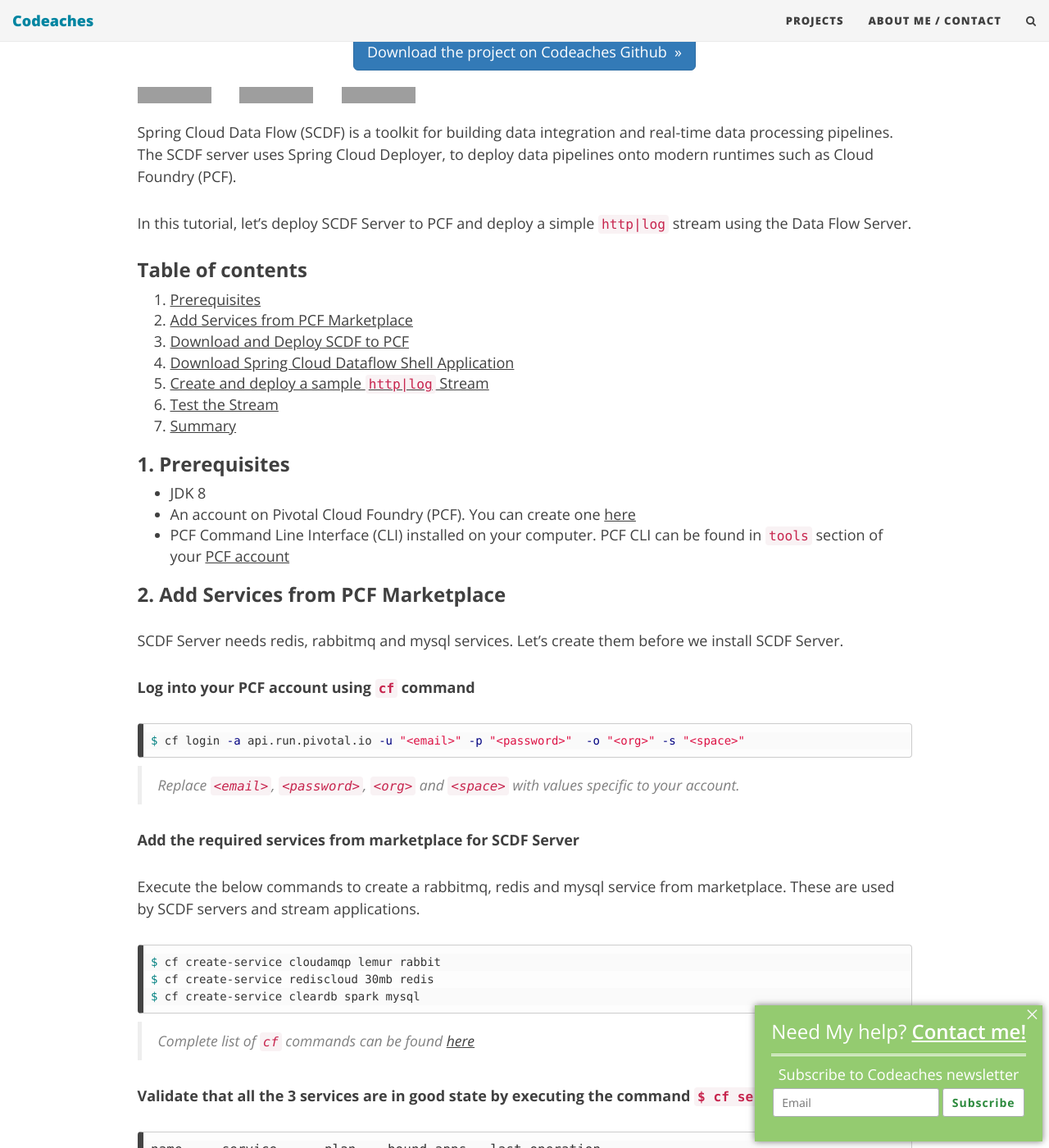
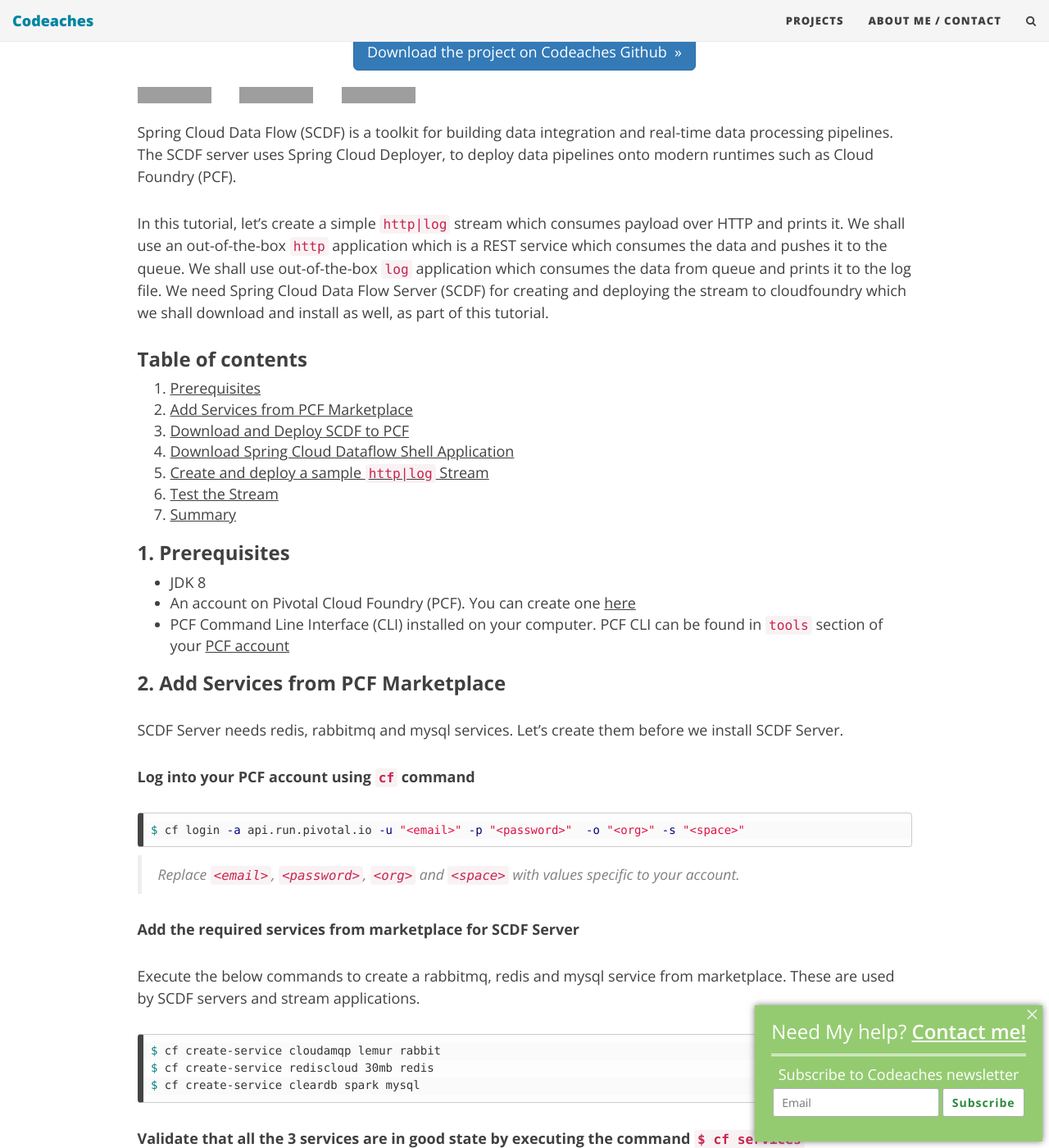
Before and after one commit to codeaches/codeaches.github.io, a Jekyll site: the page built from _posts/2019-01-12-Spring Cloud-Deploy SCDF to PCF and Create A Stream.md, in a window 1280 px wide and 1400 px high, scrolled down 281 px. Shown: the whole window at 82% size. Built offline with Jekyll 4.4.1, drawn with Linux system fonts in a browser that asks for light colours; nearby versions of some CDN libraries; comment, search, counter and statistics services are not loaded; some of the changed text lies outside the part shown; grey boxes are pictures that could not be loaded.

Commit message:
no message

````diff
--- a/_posts/2019-01-12-Spring Cloud-Deploy SCDF to PCF and Create A Stream.md
+++ b/_posts/2019-01-12-Spring Cloud-Deploy SCDF to PCF and Create A Stream.md
@@ -28,7 +28,7 @@
 
 Spring Cloud Data Flow (SCDF) is a toolkit for building data integration and real-time data processing pipelines. The SCDF server uses Spring Cloud Deployer, to deploy data pipelines onto modern runtimes such as Cloud Foundry (PCF).
 
-In this tutorial, let's deploy SCDF Server to PCF and deploy a simple ``http|log`` stream using the Data Flow Server.
+In this tutorial, let's create a simple ``http|log`` stream which consumes payload over HTTP and prints it. We shall use an out-of-the-box `http` application which is a REST service which consumes the data and pushes it to the queue. We shall use out-of-the-box `log` application which consumes the data from queue and prints it to the log file. We need Spring Cloud Data Flow Server (SCDF) for creating and deploying the stream to cloudfoundry which we shall download and install as well, as part of this tutorial.
 
 ### Table of contents {#table_of_contents}
 
@@ -66,7 +66,6 @@
 $ cf create-service rediscloud 30mb redis
 $ cf create-service cleardb spark mysql
 ```
->Complete list of `cf` commands can be found [here](http://cli.cloudfoundry.org/en-US/cf/){:target="_blank"}
 
 **Validate that all the 3 services are in good state by executing the command `$ cf services`**
 
@@ -189,4 +188,4 @@
 
 ### 7. Summary {#summary}
 
-Congratulations! You just deployed a stream on PCF using SCDF Server. You can refer to official SCDF documentation [here](https://docs.spring.io/spring-cloud-dataflow-server-cloudfoundry/docs/current/reference/htmlsingle/){:target="_blank"}
+Congratulations! You just deployed a stream on PCF using SCDF Server.
````
